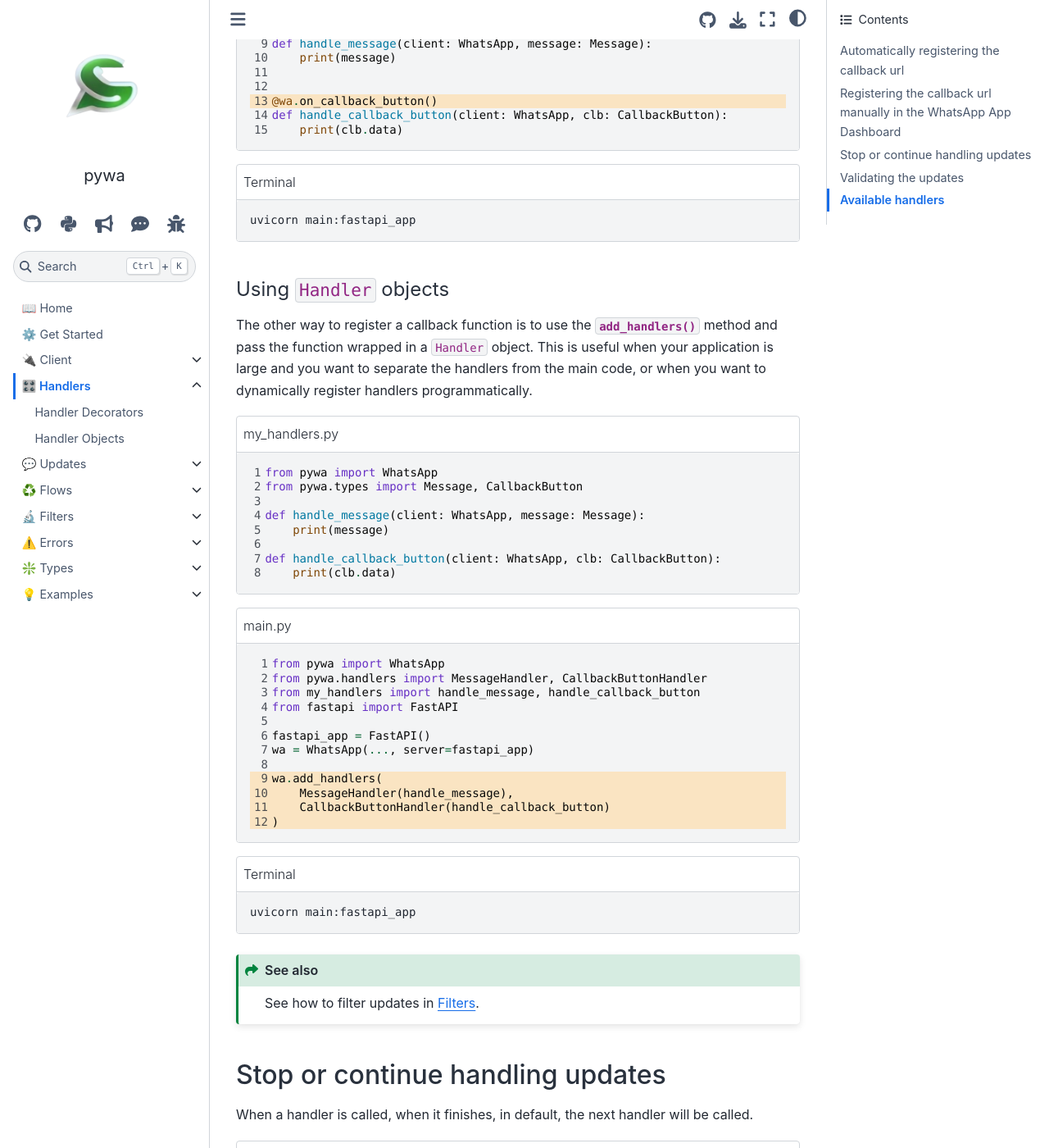
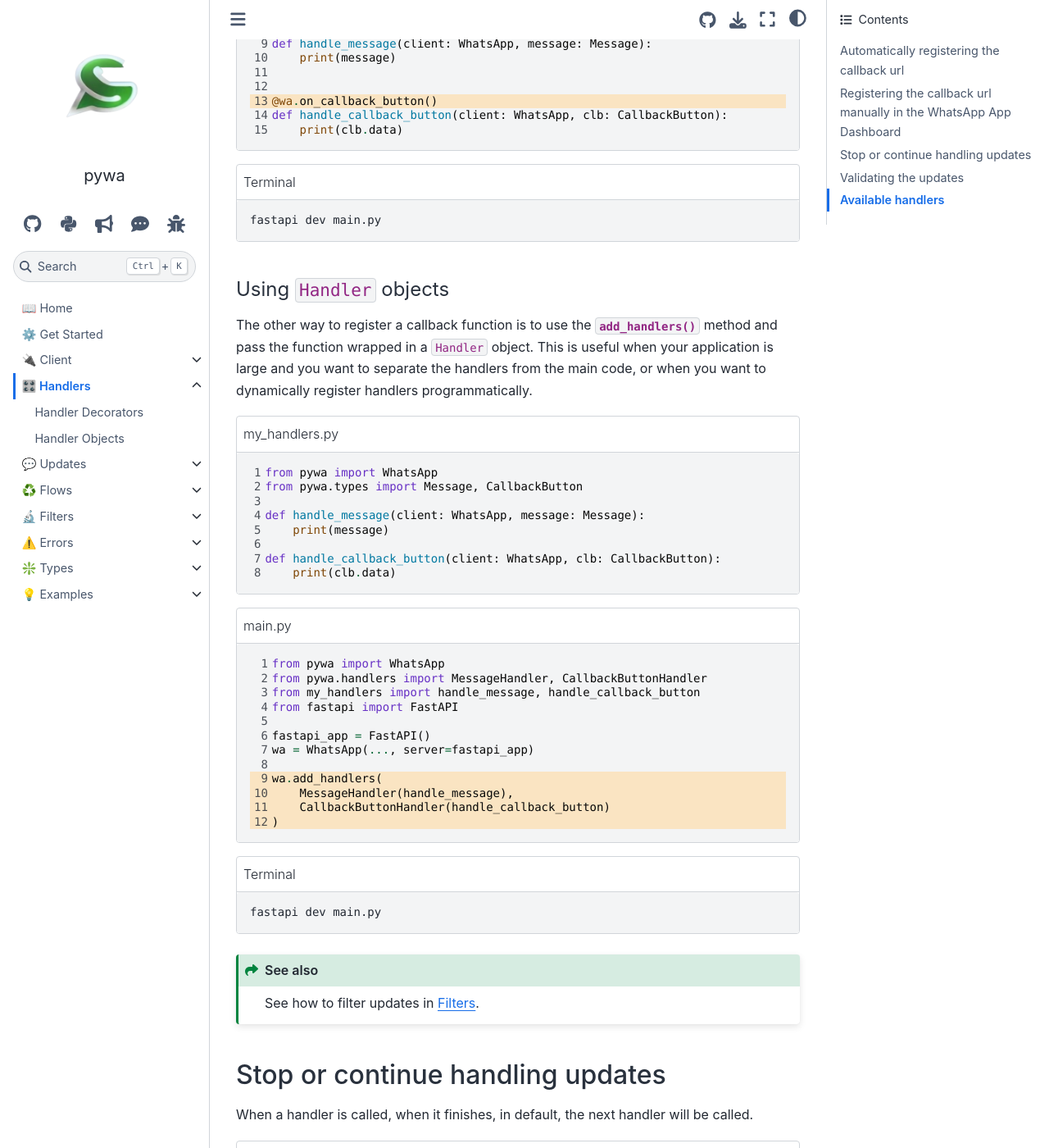
Before and after one commit to david-lev/pywa, a Sphinx documentation site: the page built from docs/source/content/handlers/overview.rst, in a window 1280 px wide and 1400 px high, scrolled down 3628 px. Shown: the whole window at 82% size. Built offline with Sphinx 7.4.7 and the Sphinx Book theme 1.1.4, drawn with Linux system fonts in a browser that asks for light colours; pages that are not in the unit, such as notebooks, are missing from menus; the version number is read from the project's files by our own code.

Commit message:
[docs] change fastapi running examples to `fastapi-cli`

```diff
--- a/docs/source/content/examples/sign_up_flow.rst
+++ b/docs/source/content/examples/sign_up_flow.rst
@@ -1446,7 +1446,7 @@ The last thing that we need to do is run the server:
 
 .. code-block:: bash
 
-    uvicorn wa:fastapi_app
+    fastapi dev wa.py
 
 What's Next?
 ------------
--- a/docs/source/content/handlers/overview.rst
+++ b/docs/source/content/handlers/overview.rst
@@ -56,10 +56,9 @@ See `Here <https://developers.facebook.com/docs/development/create-an-app/app-da
     .. code-block:: python
         :caption: main.py
         :linenos:
-        :emphasize-lines: 5, 10, 11, 12, 13, 14, 20
+        :emphasize-lines: 4, 9, 10, 11, 12, 13
 
         import fastapi
-        import uvicorn
         from pywa import WhatsApp
 
         fastapi_app = fastapi.FastAPI()
@@ -76,8 +75,11 @@ See `Here <https://developers.facebook.com/docs/development/create-an-app/app-da
 
         ... # register the handlers
 
-        if __name__ == '__main__':
-            uvicorn.run(fastapi_app, port=8080)
+
+    .. code-block:: bash
+        :caption: Terminal
+
+        fastapi dev main.py --port 8080
 
     The port that fastapi is running on (``8080`` in the example above) must be the same port that the callback url is listening on (e.g. ``cloudflared tunnel --url http://localhost:8080``).
 
@@ -107,10 +109,9 @@ So, start the server:
     .. code-block:: python
         :caption: main.py
         :linenos:
-        :emphasize-lines: 5, 10, 11, 17
+        :emphasize-lines: 4, 9, 10
 
         import fastapi
-        import uvicorn
         from pywa import WhatsApp
 
         fastapi_app = fastapi.FastAPI()
@@ -124,8 +125,11 @@ So, start the server:
 
         ... # register the handlers
 
-        if __name__ == '__main__':
-            uvicorn.run(fastapi_app, port=8080)
+
+    .. code-block:: bash
+        :caption: Terminal
+
+        fastapi dev main.py --port 8080
 
     The port that fastapi is running on (``8080`` in the example above) must be the same port that the callback url is listening on (e.g. ``cloudflared tunnel --url http://localhost:8080``).
 
@@ -235,7 +239,7 @@ The easiest way to register a callback function is to use the ``on_message`` and
 .. code-block:: bash
     :caption: Terminal
 
-    uvicorn main:fastapi_app
+    fastapi dev main.py
 
 
 Using ``Handler`` objects
@@ -281,7 +285,7 @@ main code, or when you want to dynamically register handlers programmatically.
 .. code-block:: bash
     :caption: Terminal
 
-    uvicorn main:fastapi_app
+    fastapi dev main.py
 
 .. seealso::
 
```
Also changed, not shown: README.md (+3 -3 lines).
